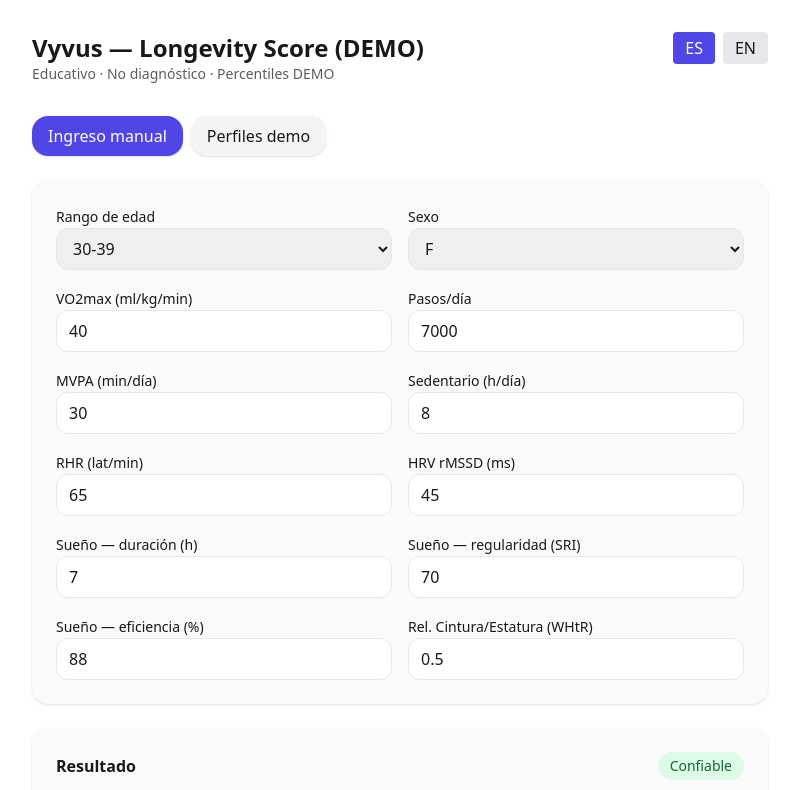
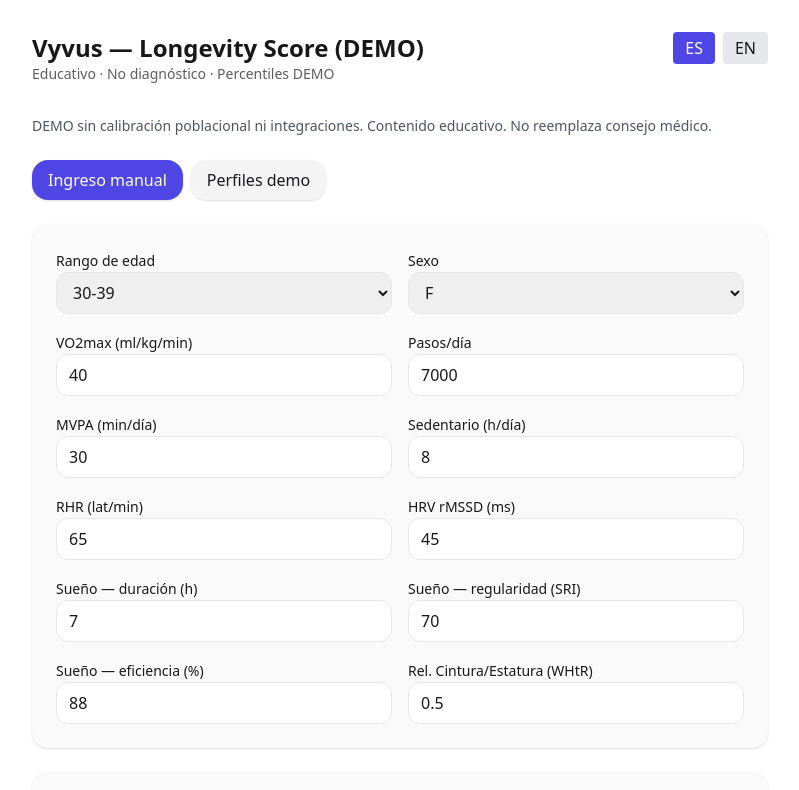
Before and after one commit to Vyvusstartup/vyvus-web-mvp, a Next.js app: page /calcular in a window 1280 px wide. Shown: the top 790 px of the page, without its empty margins (240-1039 px from the left). Built offline with nearby package versions, Linux system fonts and the light colour scheme.

Commit message:
i18n: add t() to Calcular page

```diff
--- a/app/calcular/page.tsx
+++ b/app/calcular/page.tsx
@@ -1,8 +1,15 @@
-import ScoreForm from '@/components/ScoreForm';
+"use client";
+
+import ScoreForm from "@/components/ScoreForm";
+import { useI18n } from "@/i18n/I18nProvider";
 
 export default function Calcular() {
+  const { t } = useI18n();
   return (
     <main className="space-y-6">
+      <p className="text-sm text-gray-600">
+        {t("disclaimer.demo")} {t("disclaimer.educational")}
+      </p>
       <ScoreForm />
     </main>
   );
```
